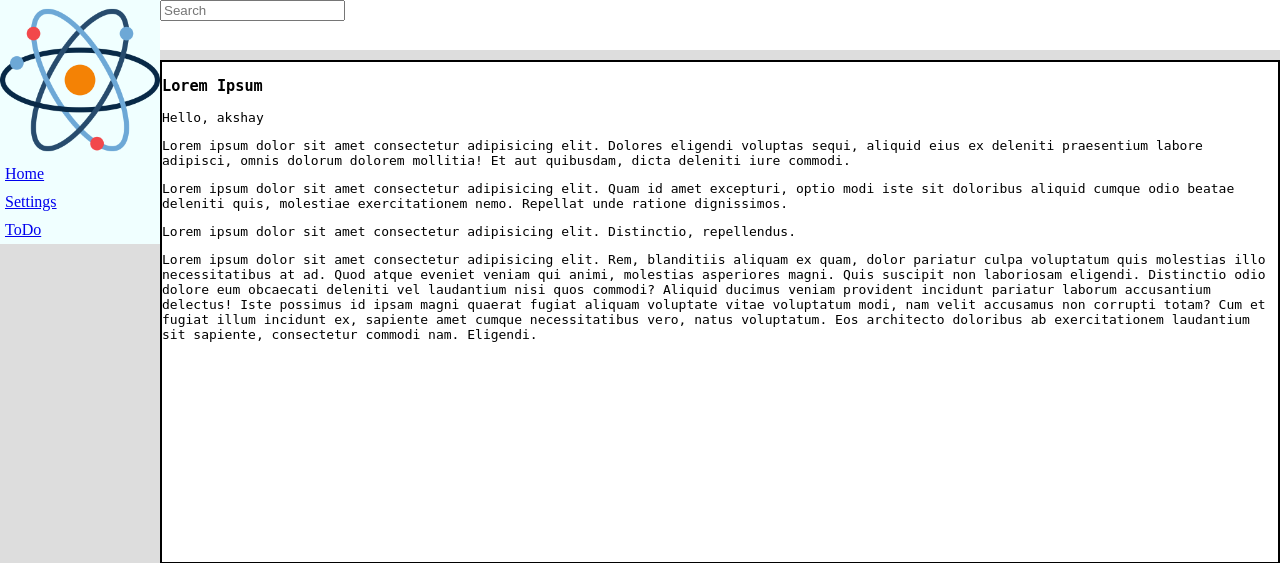
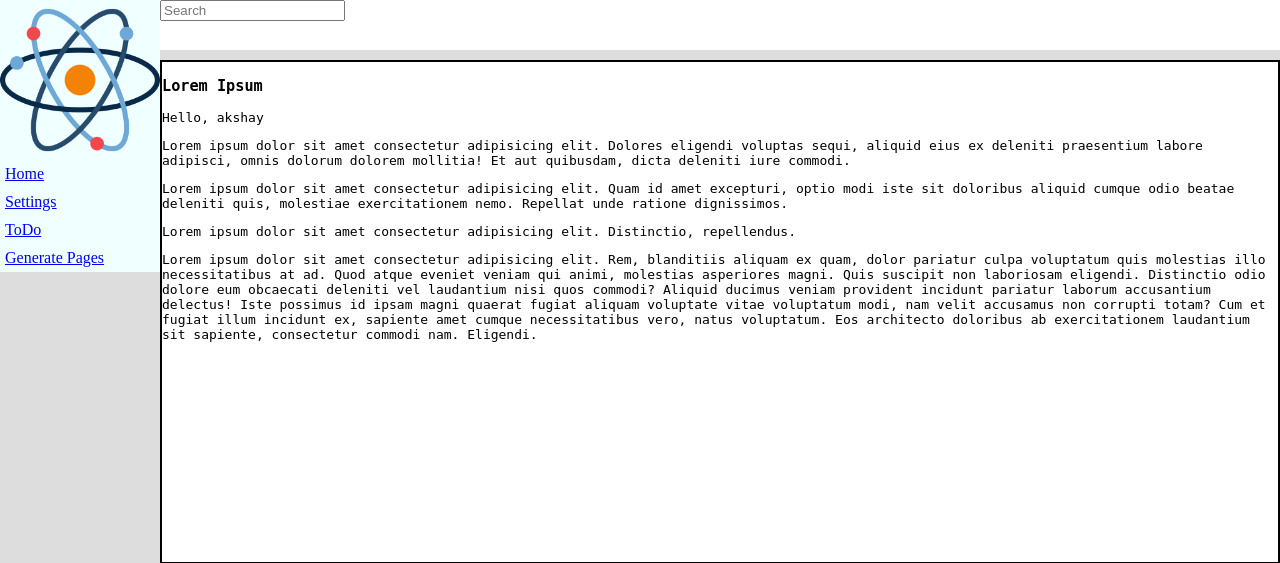
Before and after one commit to thesmileynoob/wiki, a Flask app: page / in a window 1280 px wide. Shown: the top 563 px of the page. Run offline with Flask 2, Linux system fonts and the light colour scheme.

Commit message:
add '/generate' for dummy data

```diff
--- a/app.py
+++ b/app.py
@@ -1,10 +1,13 @@
 # -*- coding: utf-8 -*-
+import os
+
 import wasabi
 import flask
 import jinja2
 
 from wiki import config
 from wiki import page
+from wiki.page import Page, Revision
 
 log = wasabi.Printer()
 flask_app = flask.Flask('Wiki')
@@ -31,5 +34,45 @@ def settings():
     template = jenv.get_template('settings.html')
     return template.render()
 
+@flask_app.route('/generate')
+def generate_pages():
+    """ Generate dummy pages for testing """
+
+    if os.path.exists(config.DBNAME):
+        return f"Pages already present. Delete {config.DBNAME} to regenerate pages."
+
+    with open('static/dummy_data.txt', 'r') as f:
+        data = f.read()
+
+    pages = data.split('======')
+    assert len(pages) == 3
+
+    p1 = Page(title='Wiki')
+    r1 = Revision(content=pages[0])
+
+    p2 = Page(title='Website')
+    r2 = Revision(content=pages[1])
+
+    p3 = Page(title='Stock_Market')
+    r3 = Revision(content=pages[2])
+
+    session = page.new_session()
+
+    session.add(p1)
+    session.add(p2)
+    session.add(p3)
+    session.commit()
+
+    p1.revisions.append(r1)
+    p2.revisions.append(r2)
+    p3.revisions.append(r3)
+
+    session.commit()
+
+    session.close()
+
+    log.good('Pages generated successfully')
+    return 'OK'
+
 
 flask_app.run()
--- a/static/templates/homepage.html
+++ b/static/templates/homepage.html
@@ -17,6 +17,7 @@
             <a href="/" class="navlink">Home</a>
             <a href="/settings" class="navlink">Settings</a>
             <a href="/todo" class="navlink">ToDo</a>
+            <a href="/generate" class="navlink">Generate Pages</a>
         </div>
     </div>
 
```
Also changed, not shown: static/dummy_data.txt (added, +17 -0 lines).
